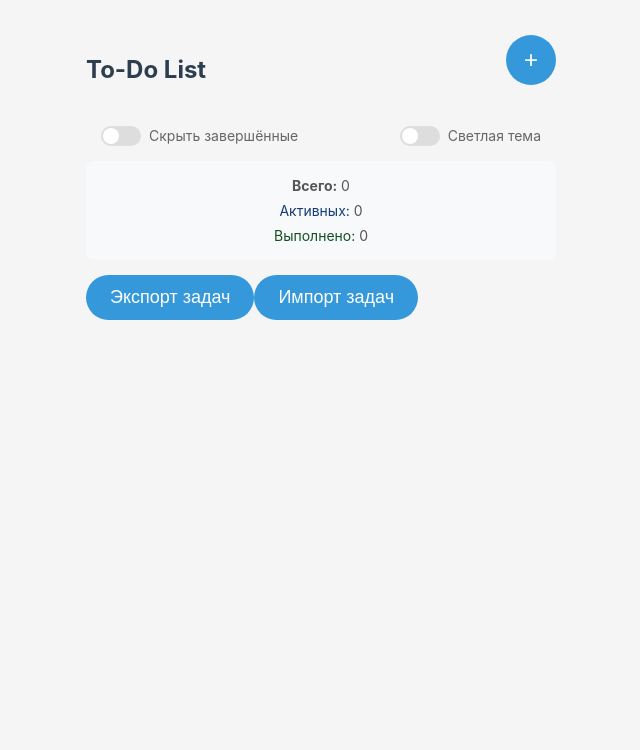
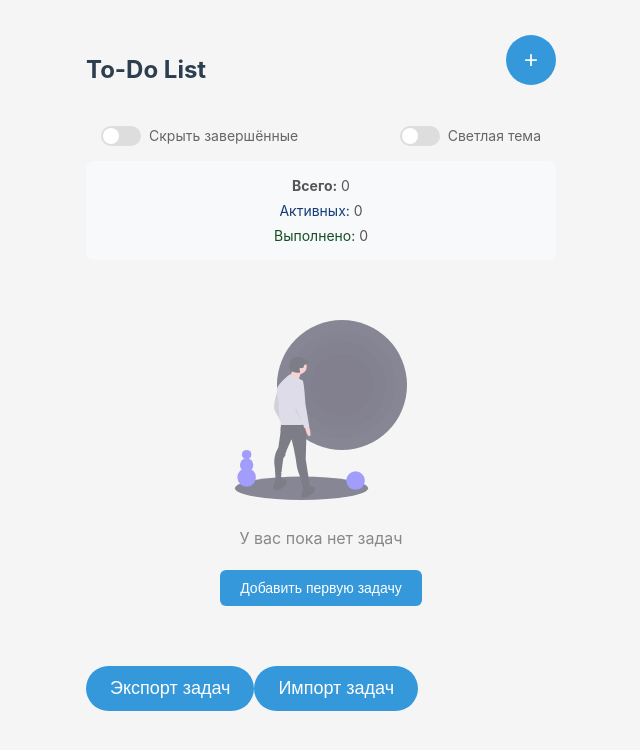
Before and after one commit to MXMP1/my-todo-app, a Vue app: page / in a window 1280 px wide. Shown: the top 750 px of the page, without its empty margins (319-959 px from the left). Built offline with nearby package versions, Linux system fonts and the light colour scheme.

Commit message:
Приведена в порядок логика управления задачами, добавлена картинка и empty state

```diff
--- a/src/App.vue
+++ b/src/App.vue
@@ -19,10 +19,19 @@
       @delete="deleteTask"
       @edit="startEditing"
       @check-empty="checkIfEmpty"
+      @create-next="addNewTask"
     />
 
     <!-- Счётчик задач -->
-    <TaskCounter :tasks="tasks" :is-dark-mode="isDarkMode" />
+   <TaskCounter :tasks="tasks" :is-dark-mode="isDarkMode" />
+
+    <!-- Пустое состояние -->
+    <EmptyState
+      v-if="tasks.length === 0 || filteredTasks.length === 0"
+      :tasks="tasks"
+      :is-dark-mode="isDarkMode"
+      @add-task="addNewTask"
+    />
 
     <!-- Экспорт и импорт -->
     <div class="controls">
@@ -44,6 +53,7 @@ import Header from './components/Header.vue';
 import Filters from './components/Filters.vue';
 import TodoItem from './components/TodoItem.vue';
 import TaskCounter from './components/TaskCounter.vue';
+import EmptyState from './components/EmptyState.vue';
 
 export default {
   name: 'App',
@@ -51,7 +61,8 @@ export default {
     Header,
     Filters,
     TodoItem,
-    TaskCounter
+    TaskCounter,
+    EmptyState
   },
   data() {
     return {
--- /dev/null
+++ b/src/components/EmptyState.vue
@@ -0,0 +1,71 @@
+<!-- src/components/EmptyState.vue -->
+<template>
+  <div class="empty-state">
+    <img
+      v-if="!isDarkMode"
+      src="../assets/undraw_void.svg"
+      alt="Пусто"
+      class="empty-image"
+    />
+    <img
+      v-else
+      src="../assets/undraw_void.svg"
+      alt="Пусто (тёмная тема)"
+      class="empty-image"
+    />
+    <p v-if="tasks.length === 0">У вас пока нет задач</p>
+    <p v-else>Нет активных задач</p>
+    <button @click="$emit('add-task')">Добавить первую задачу</button>
+  </div>
+</template>
+
+<script>
+export default {
+  name: 'EmptyState',
+  props: {
+    tasks: {
+      type: Array,
+      required: true
+    },
+    isDarkMode: {
+      type: Boolean,
+      default: false
+    }
+  }
+};
+</script>
+
+<style scoped>
+.empty-state {
+  text-align: center;
+  padding: 40px 20px;
+  color: #888;
+  margin: 20px 0;
+}
+
+.empty-image {
+  width: 180px;
+  height: 180px;
+  opacity: 0.6;
+  margin-bottom: 20px;
+}
+
+p {
+  font-size: 16px;
+  margin-bottom: 20px;
+}
+
+button {
+  background: #3498db;
+  color: white;
+  border: none;
+  padding: 10px 20px;
+  border-radius: 6px;
+  cursor: pointer;
+  font-size: 14px;
+}
+
+button:hover {
+  background: #2980b9;
+}
+</style>
--- a/src/components/TodoItem.vue
+++ b/src/components/TodoItem.vue
@@ -1,12 +1,18 @@
 <!-- src/components/TodoItem.vue -->
 <template>
-  <div class="todo-item" @mouseenter="hover = true" @mouseleave="hover = false">
+  <div
+    class="todo-item"
+    @mouseenter="hover = true"
+    @mouseleave="hover = false"
+  >
     <div class="checkbox" :class="{ active: task.completed }" @click="toggle"></div>
     <div class="input-container">
       <input
         ref="input"
         v-model="task.text"
         @blur="checkEmpty"
+        @keyup.enter="onEnter"
+        @keyup.esc="cancelEdit"
         :class="{ empty: !task.text, focused: task.isEditing }"
         :disabled="!task.isEditing"
         type="text"
@@ -27,7 +33,7 @@ export default {
       required: true
     }
   },
-  emits: ['toggle', 'delete', 'edit', 'check-empty'],
+  emits: ['toggle', 'delete', 'edit', 'check-empty', 'create-next'],
   data() {
     return {
       hover: false
@@ -43,10 +49,33 @@ export default {
     edit() {
       this.$emit('edit', this.task.id);
     },
+
+    // При нажатии Enter — сохранить + создать новую
+    onEnter() {
+      if (!this.task.text.trim()) {
+        this.$emit('delete', this.task.id);
+      } else {
+        this.$emit('check-empty', this.task.id);
+        this.$emit('create-next');
+      }
+    },
+
+    // При потере фокуса
     checkEmpty() {
       this.$emit('check-empty', this.task.id);
     },
-    // Выносим фокус в отдельный метод для переиспользования
+
+    // При Esc
+    cancelEdit() {
+      if (!this.task.isEditing) return;
+
+      if (!this.task.text.trim()) {
+        this.$emit('delete', this.task.id);
+      } else {
+        this.$emit('check-empty', this.task.id);
+      }
+    },
+
     setFocus() {
       this.$nextTick(() => {
         const input = this.$refs.input;
@@ -64,7 +93,6 @@ export default {
     }
   },
   mounted() {
-    // Если задача создаётся уже в режиме редактирования — сразу фокус
     if (this.task.isEditing) {
       this.setFocus();
     }
```
Also changed, not shown: src/components/HelloWorld.vue (deleted, +0 -93 lines), src/assets/undraw_void.svg (added).
